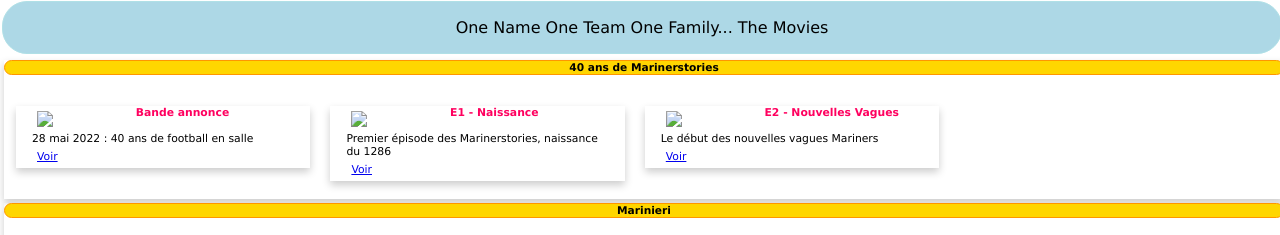
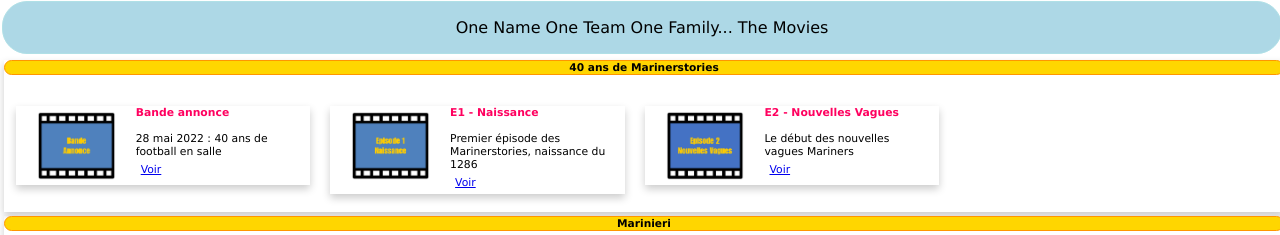
Before and after one commit to SCMariners/SCMariners.github.io, a plain HTML site: page SCMMovies.htm in a window 1280 px wide. Shown: the part 427-662 px from the top of the page. Drawn offline with Linux system fonts and the light colour scheme.

Commit message:
Update SCMMovies.htm

```diff
--- a/SCMMovies.htm
+++ b/SCMMovies.htm
@@ -66,7 +66,7 @@
                                 <div class="scm-news-txt-container">
                                     <p class="scm-news-txt">
 
-                                        <img src="../Image/SCM40E00.png" class="scm-news-img-article">
+                                        <img src="../SCM40E00.png" class="scm-news-img-article">
 
 
                                          <strong><span style="color: #FF005F">Bande annonce</span></strong><br><br>
@@ -90,7 +90,7 @@
                                 <div class="scm-news-txt-container">
                                     <p class="scm-news-txt">
 
-                                        <img src="../Image/SCM40E01.png" class="scm-news-img-article">
+                                        <img src="../SCM40E01.png" class="scm-news-img-article">
 
 
                                          <strong><span style="color: #FF005F">E1 - Naissance</span></strong><br><br>
@@ -113,7 +113,7 @@
                                 <div class="scm-news-txt-container">
                                     <p class="scm-news-txt">
 
-                                        <img src="../Image/SCM40E02.png" class="scm-news-img-article">
+                                        <img src="../SCM40E02.png" class="scm-news-img-article">
 
 
                                          <strong><span style="color: #FF005F">E2 - Nouvelles Vagues</span></strong><br><br>
```
